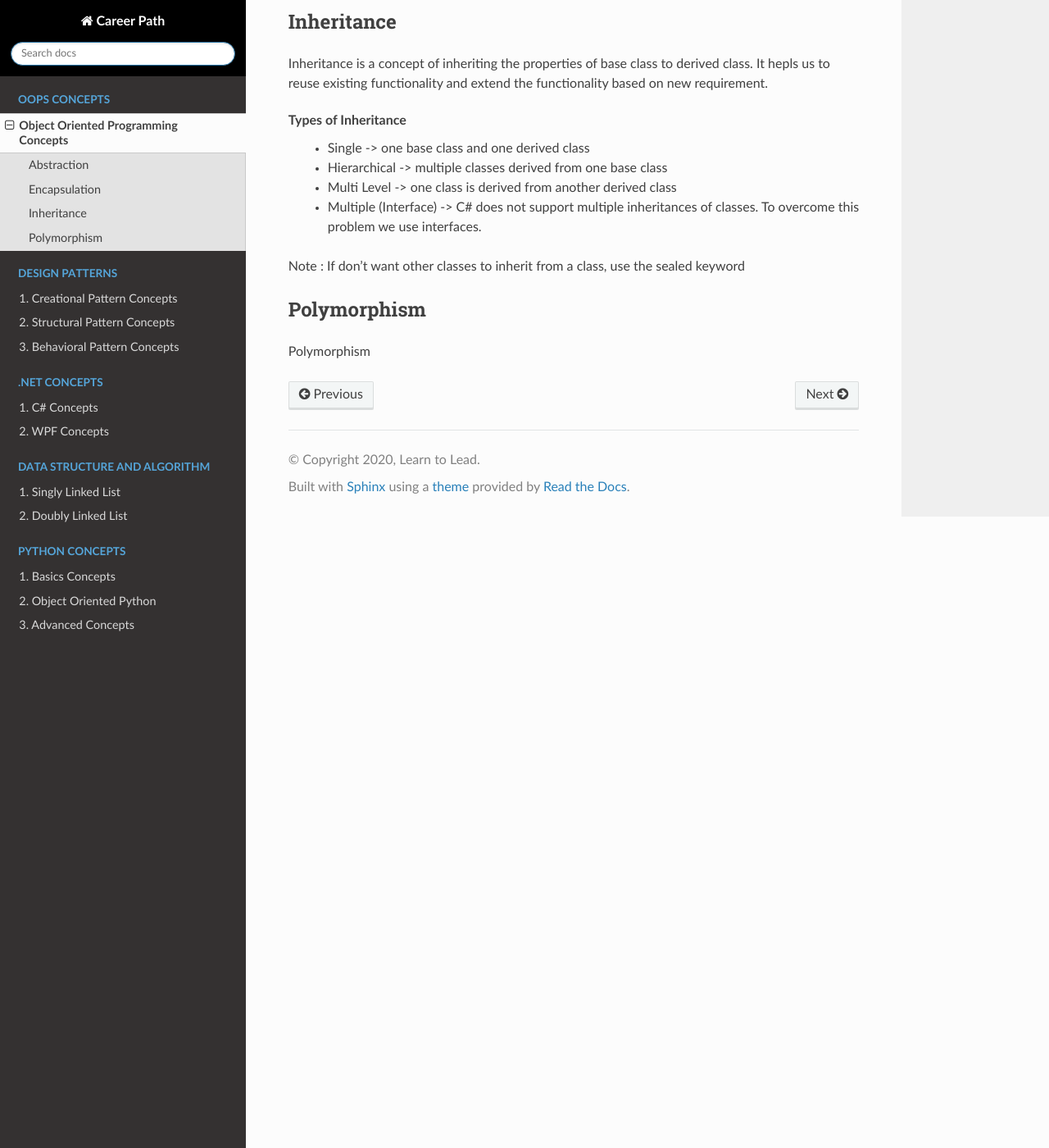
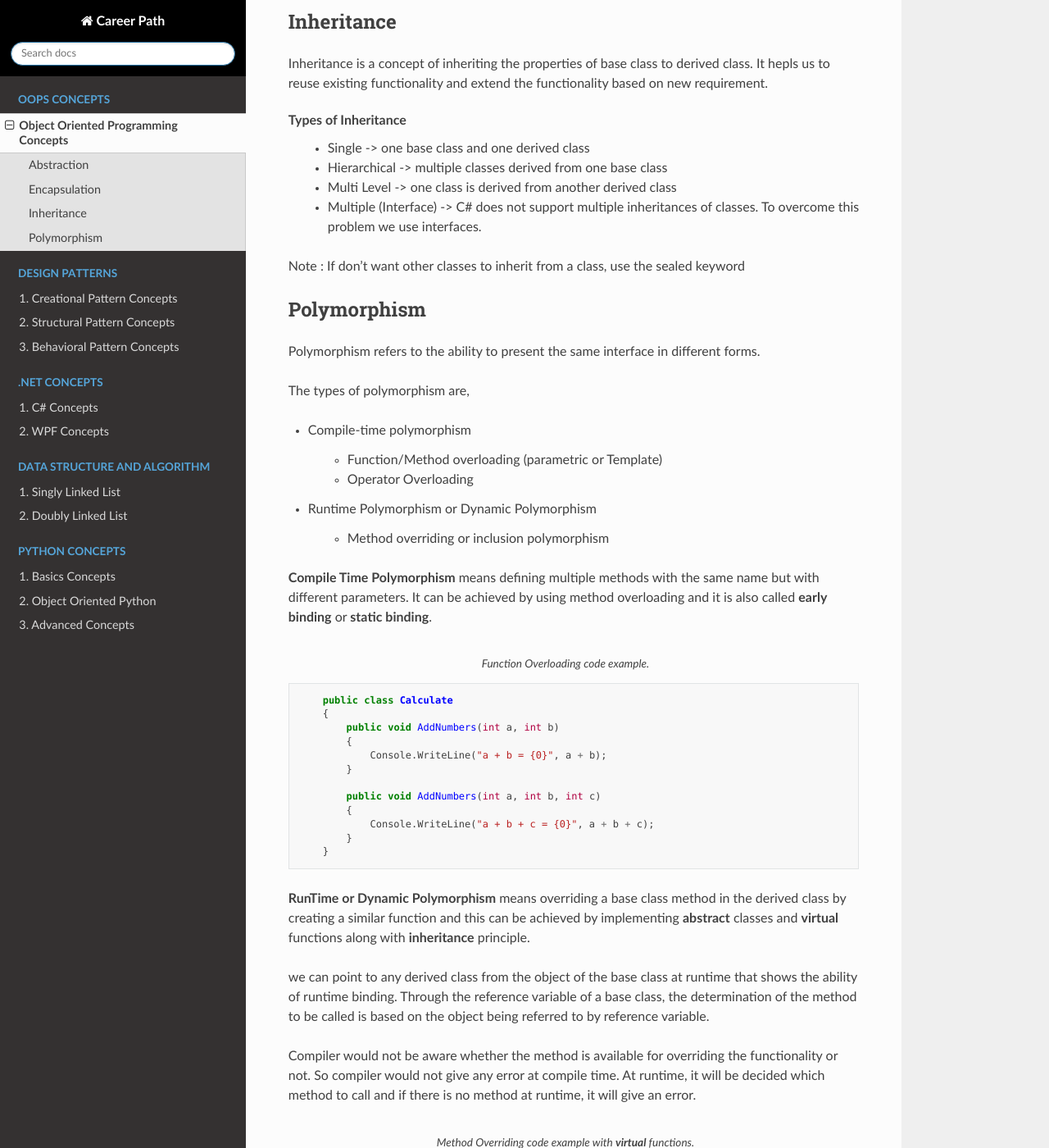
Before and after one commit to ManojPrabhakar-dev/Career-Path, a Sphinx documentation site: the page built from source/OOPs.rst, in a window 1280 px wide and 1400 px high, scrolled down 838 px. Shown: the whole window at 82% size. Built offline with Sphinx 7.4.7 and the Read the Docs theme 2.0.0, drawn with Linux system fonts in a browser that asks for light colours; some of the changed text lies outside the part shown.

Commit message:
Added doc for polymorphism

```diff
--- a/source/OOPs.rst
+++ b/source/OOPs.rst
@@ -57,4 +57,152 @@ Note : If don't want other classes to inherit from a class, use the sealed keywo
 Polymorphism
 *************
 
-Polymorphism
+Polymorphism refers to the ability to present the same interface in different forms.
+
+The types of polymorphism are,
+
+* Compile-time polymorphism
+
+    * Function/Method overloading (parametric or Template)
+
+    * Operator Overloading
+
+* Runtime Polymorphism or Dynamic Polymorphism
+
+    * Method overriding or inclusion polymorphism
+
+**Compile Time Polymorphism** means defining multiple methods with the same name but with different parameters.
+It can be achieved by using method overloading and it is also called **early binding** or **static binding**.
+
+.. code-block:: c#
+    :caption: Function Overloading code example.
+
+        public class Calculate
+        {
+            public void AddNumbers(int a, int b)
+            {
+                Console.WriteLine("a + b = {0}", a + b);
+            }
+
+            public void AddNumbers(int a, int b, int c)
+            {
+                Console.WriteLine("a + b + c = {0}", a + b + c);
+            }
+        }
+
+**RunTime or Dynamic Polymorphism** means overriding a base class method in the derived class by creating a similar function and
+this can be achieved by implementing **abstract** classes and **virtual** functions along with **inheritance** principle.
+
+we can point to any derived class from the object of the base class at runtime that shows the ability of runtime binding.
+Through the reference variable of a base class, the determination of the method to be called is based on the object being referred to by reference variable.
+
+Compiler would not be aware whether the method is available for overriding the functionality or not. So compiler would not give any error at compile time.
+At runtime, it will be decided which method to call and if there is no method at runtime, it will give an error.
+
+.. code-block:: c#
+    :caption: Method Overriding code example with **virtual** functions.
+
+        class Animal  // Base class (parent)
+        {
+            public virtual void animalSound()
+            {
+                Console.WriteLine("The animal makes a sound");
+            }
+        }
+
+        class Pig : Animal  // Derived class (child)
+        {
+            public override void animalSound()
+            {
+                Console.WriteLine("The pig says: wee wee");
+            }
+        }
+
+        class Dog : Animal  // Derived class (child)
+        {
+            public override void animalSound()
+            {
+                Console.WriteLine("The dog says: bow wow");
+            }
+        }
+
+        class Program
+        {
+            static void Main(string[] args)
+            {
+                Animal myAnimal = new Animal();  // Create a Animal object
+                Animal myPig = new Pig();  // Create a Pig object
+                Animal myDog = new Dog();  // Create a Dog object
+
+                myAnimal.animalSound();
+                myPig.animalSound();
+                myDog.animalSound();
+            }
+        }
+
+        The output will be:
+
+            The animal makes a sound
+            The pig says: wee wee
+            The dog says: bow wow
+
+.. code-block:: c#
+    :caption: Method Overriding code example with **Abstract** class.
+
+        class Shape
+        {
+            protected int width, height;
+
+            public Shape( int a = 0, int b = 0) {
+                width = a;
+                height = b;
+            }
+            public virtual int area() {
+                Console.WriteLine("Parent class area :");
+                return 0;
+            }
+        }
+
+        class Rectangle: Shape
+        {
+            public Rectangle( int a = 0, int b = 0): base(a, b) {
+
+            }
+            public override int area () {
+                Console.WriteLine("Rectangle class area :");
+                return (width * height);
+            }
+        }
+
+        class Triangle: Shape
+        {
+            public Triangle(int a = 0, int b = 0): base(a, b) {
+            }
+            public override int area() {
+                Console.WriteLine("Triangle class area :");
+                return (width * height / 2);
+            }
+        }
+
+        class Caller
+        {
+            public void CallArea(Shape sh) {
+                int a;
+                a = sh.area();
+                Console.WriteLine("Area: {0}", a);
+            }
+        }
+
+        class Tester
+        {
+            static void Main(string[] args)
+            {
+                Caller c = new Caller();
+                Rectangle r = new Rectangle(10, 7);
+                Triangle t = new Triangle(10, 5);
+
+                c.CallArea(r);
+                c.CallArea(t);
+                Console.ReadKey();
+            }
+        }
```
